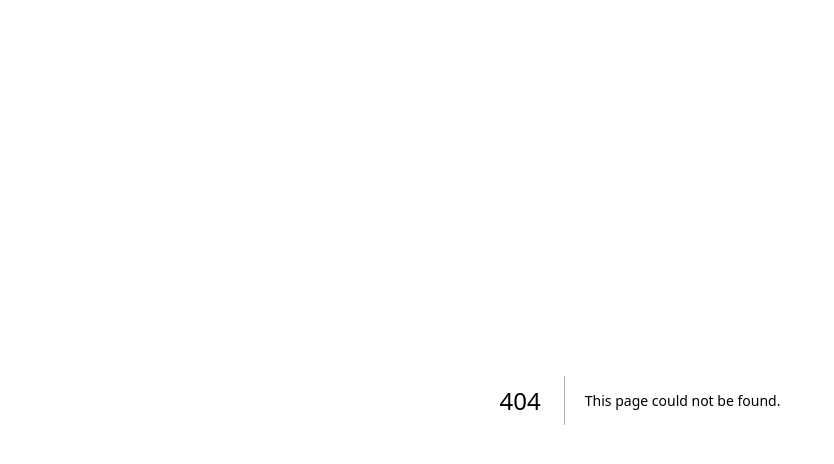
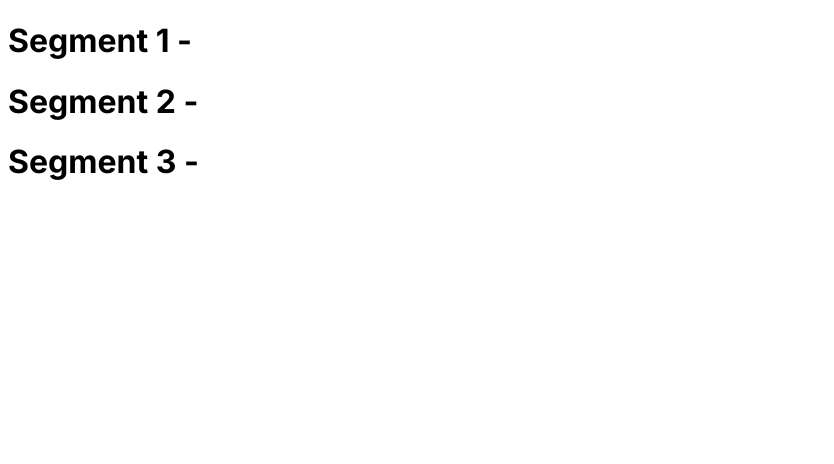
Before and after one commit to ALIIMAM123/next-js-01, a Next.js app: page /study in a window 1280 px wide. Before the commit this address had no page. Shown: the top 464 px of the page, without its empty margins (0-834 px from the left). Built offline with nearby package versions, Linux system fonts and the light colour scheme.

Commit message:
catch-all-segments

```diff
--- /dev/null
+++ b/src/app/study/[...lecture]/page.js
@@ -0,0 +1,23 @@
+'use client'
+
+import React from 'react'
+import { useParams } from 'next/navigation'
+
+const Lecture = () => {
+    const params = useParams()
+    const firstSegment = params.lecture[0]
+    const secondSegment = params.lecture[1]
+    const thirdSegment = params.lecture[2]
+    console.log(firstSegment, 'firtstSegmant')
+
+    console.log(params, "newParams")
+    return (
+        <div>
+            <h1>Segment 1 -{firstSegment ? firstSegment : ''} </h1>
+            <h1>Segment 2 -{secondSegment ? secondSegment : ''} </h1>
+            <h1>Segment 3 -{thirdSegment ? thirdSegment : ''} </h1>
+        </div>
+    )
+}
+
+export default Lecture
```
Also changed, not shown: src/app/study/page.js (added, +9 -0 lines).
